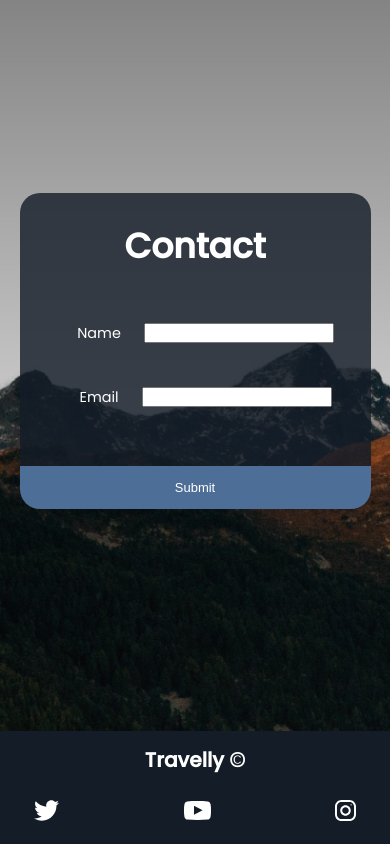
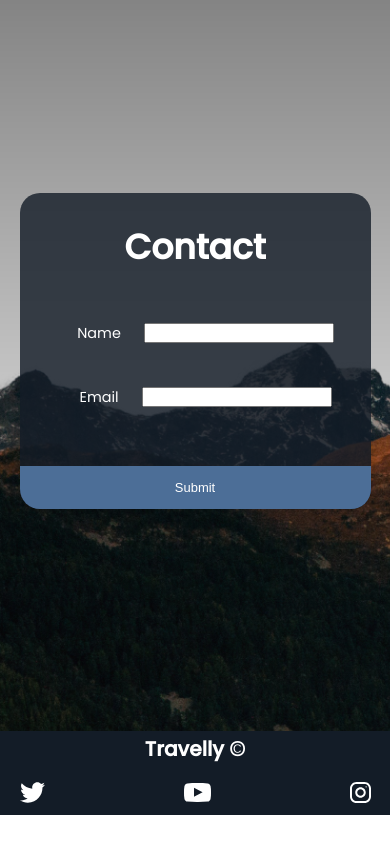
Before and after one commit to FathurAnshari/Travelly, a plain HTML site: page index.html in a window 390 px wide. Shown: the part 3156-4000 px from the top of the page. After the commit the page ends 3971 px from the top, so only its background shows below. Drawn offline with Linux system fonts and the light colour scheme; a web font is replaced by a local one.

Commit message:
phone size footer

```diff
--- a/style.css
+++ b/style.css
@@ -215,7 +215,6 @@ nav ul {
   color: white;
   background: rgba(19, 28, 39, 0.8);
   width: 30%;
-  height: 44rem;
   border-radius: 20px;
 }
 
@@ -300,9 +299,14 @@ footer {
     margin: auto;
   }
   footer {
+    min-height: 2vh;
     text-align: center;
   }
+  .footer-wrapper {
+    padding: 0rem;
+  }
   footer h5 {
-    padding-bottom: 3rem;
+    padding-top: 0rem;
+    padding-bottom: 1rem;
   }
 }
```
